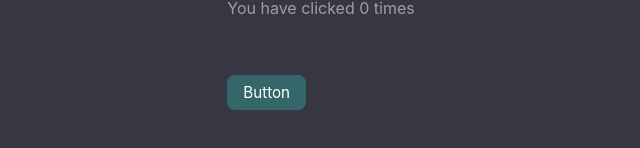
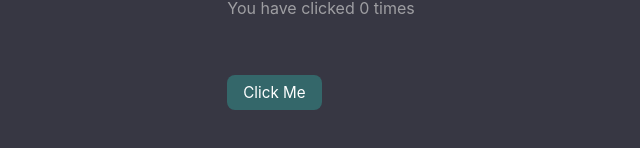
Before and after one commit to alokkksharmaa/React-workbench, a React (Vite) app in the folder myapp/: page / in a window 1280 px wide. Shown: the part 344-492 px from the top of the page, without its empty margins (319-959 px from the left). Built offline with nearby package versions, Linux system fonts and the light colour scheme.

Commit message:
all files updated

```diff
--- a/myapp/src/Components/counterHooks.jsx
+++ b/myapp/src/Components/counterHooks.jsx
@@ -1,12 +1,22 @@
-import React from "react";
+import React, { useState } from "react";
 
-const counterHooks = () => {
+const CounterHooks = () => {
+  const [count, setCount] = useState(0);
+
   return (
     <div className="counter-container">
-      <p id="para">You have clicked 0 times</p>
-      <button id = 'btn'> Button</button>
+      <p className="para">You have clicked {count} times</p>
+      <button
+        className="btn"
+        onClick={() => {
+          console.log("You have clicked button");
+          setCount(count + 1);
+        }}
+      >
+        Click Me
+      </button>
     </div>
   );
 };
 
-export default counterHooks;
+export default CounterHooks;
```
